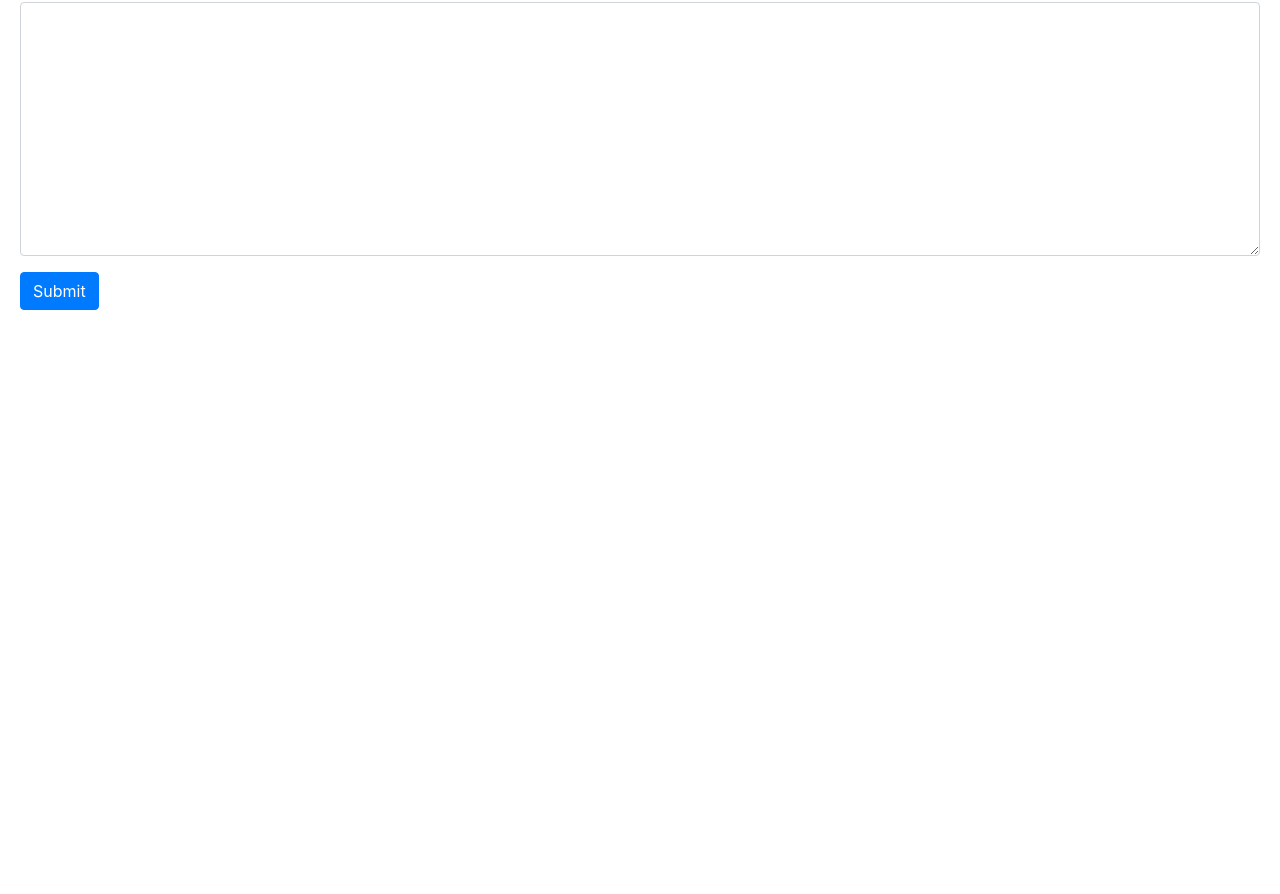
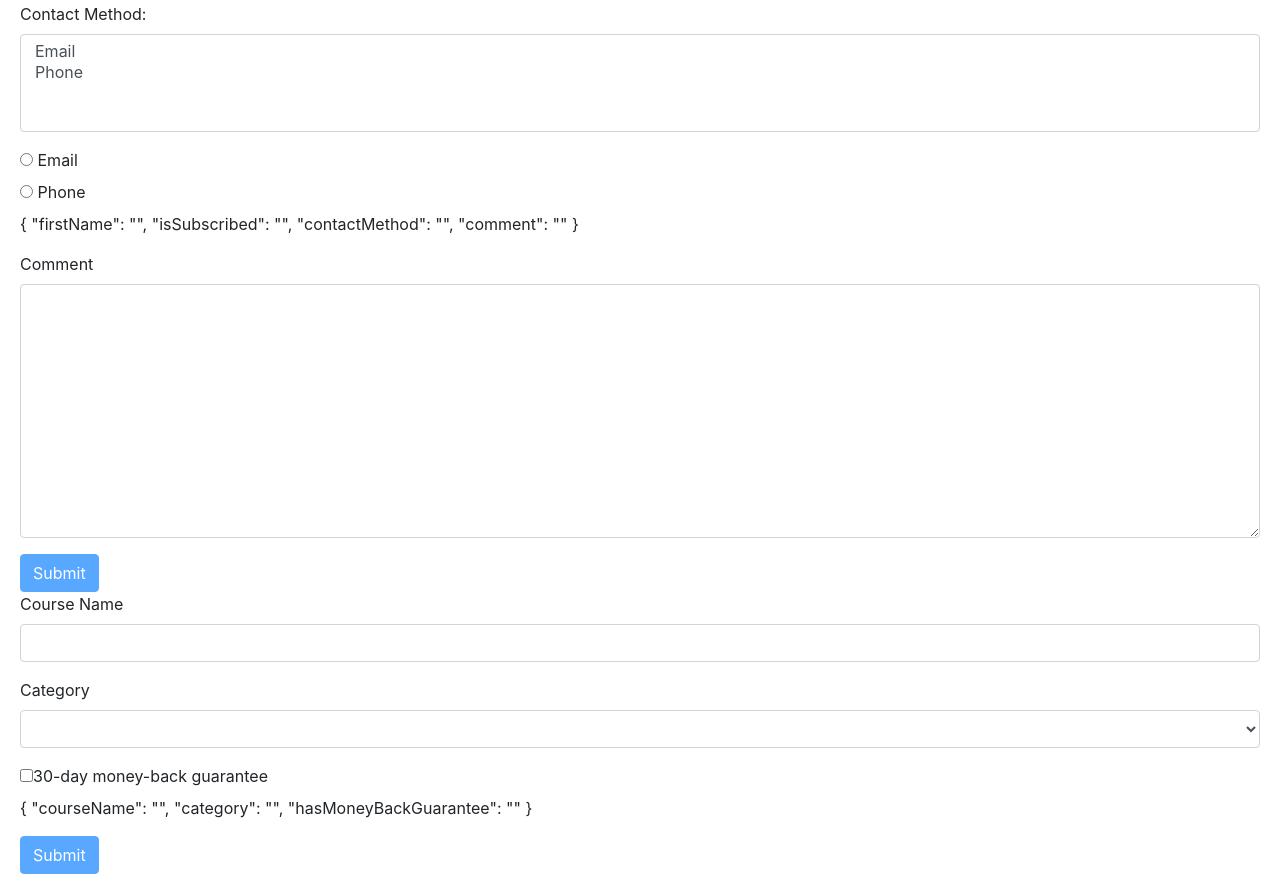
Before and after one commit to brahmajirao/angularPractice, an Angular app: page / in a window 1280 px wide. Shown: the part 1182-2076 px from the top of the page. Before the commit the page ends 1512 px from the top, so only its background shows below. Built offline with nearby package versions, Linux system fonts and the light colour scheme.

Commit message:
ngForm list, radio and checkboxes

```diff
--- a/src/app/app.component.html
+++ b/src/app/app.component.html
@@ -17,3 +17,4 @@
 <br/>
 <zippy title="Shipping details"></zippy>
 <contactform></contactform>
+<create-course></create-course>
--- a/src/app/app.module.ts
+++ b/src/app/app.module.ts
@@ -15,6 +15,7 @@ import { PanelComponent } from './panel/panel.component';
 import { InputFormatDirective } from './input-format.directive';
 import { ZippyComponent } from './zippy/zippy.component';
 import { ContactformComponent } from './contactform/contactform.component';
+import { CreateCourseComponent } from './create-course/create-course.component';
 
 @NgModule({
   declarations: [
@@ -28,7 +29,8 @@ import { ContactformComponent } from './contactform/contactform.component';
     PanelComponent,
     InputFormatDirective,
     ZippyComponent,
-    ContactformComponent
+    ContactformComponent,
+    CreateCourseComponent
   ],
   imports: [
     BrowserModule,
--- a/src/app/contactform/contactform.component.html
+++ b/src/app/contactform/contactform.component.html
@@ -1,4 +1,4 @@
-<form ngForm>
+<form #f="ngForm" (ngSubmit)="onSubmit(f)">
   <div class="form-group">
     <label for="firstName">First Name</label>
     <input
@@ -10,7 +10,7 @@
       (click)="log(firstName)"
       minlength="3"
       maxlength="15"
-      pattern="[a-z]"
+      pattern="[A-Za-z]+"
     >
     <div class="alert alert-danger" *ngIf="firstName.touched && !firstName.valid" >
       <div *ngIf="firstName.errors.required">First Name is required</div>
@@ -18,9 +18,25 @@
       <div *ngIf="firstName.errors.pattern">Should only characters</div>
     </div>
   </div>
+  <div class="checkbox"><label><input type="checkbox" ngModel name="isSubscribed">Subscribe to mailing list</label></div>
+  <div class="form-group">
+    <label for="contactMethod">Contact Method: </label>
+    <select multiple name="contactMethod" ngModel id="contactMethod" class="form-control">
+      <option *ngFor="let method of contactMethods" [value]="method.id">{{method.name}}</option>
+    </select>
+  </div>
+  <div *ngFor="let method of contactMethods" class="radio">
+    <label>
+      <input ngModel type="radio" name="contactMethod" [value]="method.id">
+      {{method.name}}
+    </label>
+  </div>
+  <p>
+    {{f.value | json }}
+  </p>
   <div class="form-group">
     <label for="comment">Comment</label>
     <textarea id="comment" ngModel name="comment" cols="30" rows="10" class="form-control"></textarea>
   </div>
-  <button class="btn btn-primary">Submit</button>
+  <button class="btn btn-primary" [disabled]="!f.valid">Submit</button>
 </form>
--- a/src/app/contactform/contactform.component.ts
+++ b/src/app/contactform/contactform.component.ts
@@ -5,13 +5,17 @@ import { Component, OnInit } from '@angular/core';
   templateUrl: './contactform.component.html',
   styleUrls: ['./contactform.component.css']
 })
-export class ContactformComponent implements OnInit {
+export class ContactformComponent {
 
-  constructor() { }
+  contactMethods=[
+    {id:"1", name:"Email"},
+    {id:"2", name:"Phone"}
+  ];
 
-  ngOnInit() {
-  }
   log(field){
     console.log(field);
   }
+  onSubmit(f){
+    console.log(f);
+  }
 }
--- /dev/null
+++ b/src/app/create-course/create-course.component.html
@@ -0,0 +1,24 @@
+<form #f="ngForm">
+  <div class="form-group">
+    <label for="courseName">Course Name</label>
+    <input type="text" name="courseName" id="courseName" ngModel required #courseName="ngModel" class="form-control" minlength="8"/>
+  </div>
+  <div class="alert alert-danger" *ngIf="courseName.touched && !courseName.valid" >
+      <div *ngIf="courseName.errors.required">Course Name is required</div>
+      <div *ngIf="courseName.errors.minlength">Minimum length should be 8 characters</div>
+    </div>
+  <div class="form-group">
+    <label for="category">Category</label>
+    <select name="category" ngModel class="form-control" required #category="ngModel">
+      <option *ngFor="let cat of categories" [value]="cat.id">{{cat.name}}</option>
+    </select>
+  </div>
+  <div class="alert alert-danger" *ngIf="category.touched && !category.valid" >
+      <div *ngIf="category.errors.required">Category is required</div>
+    </div>
+  <div class="checkbox"><label><input type="checkbox" ngModel name="hasMoneyBackGuarantee">30-day money-back guarantee</label></div>
+  <p>
+      {{f.value | json }}
+  </p>
+  <button class="btn btn-primary" [disabled]="!f.valid">Submit</button>
+</form>
--- /dev/null
+++ b/src/app/create-course/create-course.component.ts
@@ -0,0 +1,14 @@
+import { Component, OnInit } from '@angular/core';
+
+@Component({
+  selector: 'create-course',
+  templateUrl: './create-course.component.html',
+  styleUrls: ['./create-course.component.css']
+})
+export class CreateCourseComponent {
+    categories = [
+      {id:1, name:"Development"},
+      {id:2, name:"Testing"},
+      {id:3, name:"Other"}
+    ];
+}
```
Also changed, not shown: src/app/create-course/create-course.component.css (added), 1 other file (tests, documents, lock files or other folders).
